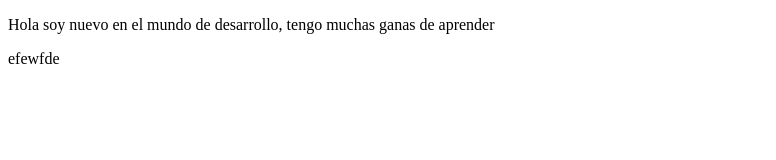
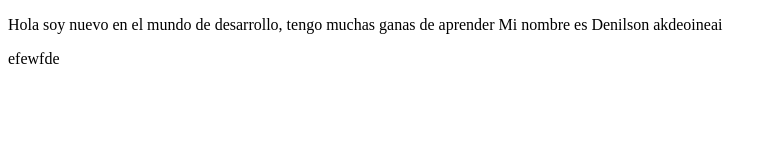
Before and after one commit to denilsonST/proyectoDemoPrework, a plain HTML site: page index.html in a window 1280 px wide. Shown: the whole page, without its empty margins (0-776 px from the left). Drawn offline with Linux system fonts and the light colour scheme.

```diff
--- a/index.html
+++ b/index.html
@@ -10,6 +10,7 @@
     <p>
        Hola soy nuevo en el mundo de desarrollo, tengo muchas ganas de
        aprender
+       Mi nombre es Denilson akdeoineai
     </p>
     <p>
         efewfde
```
